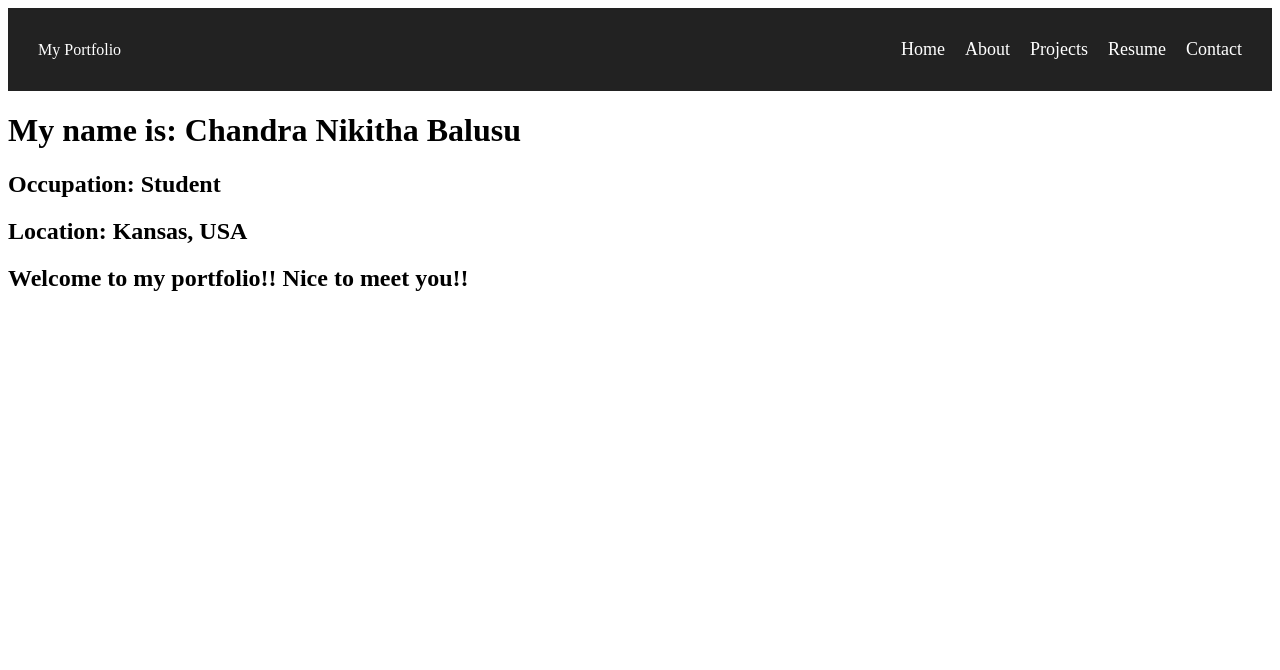
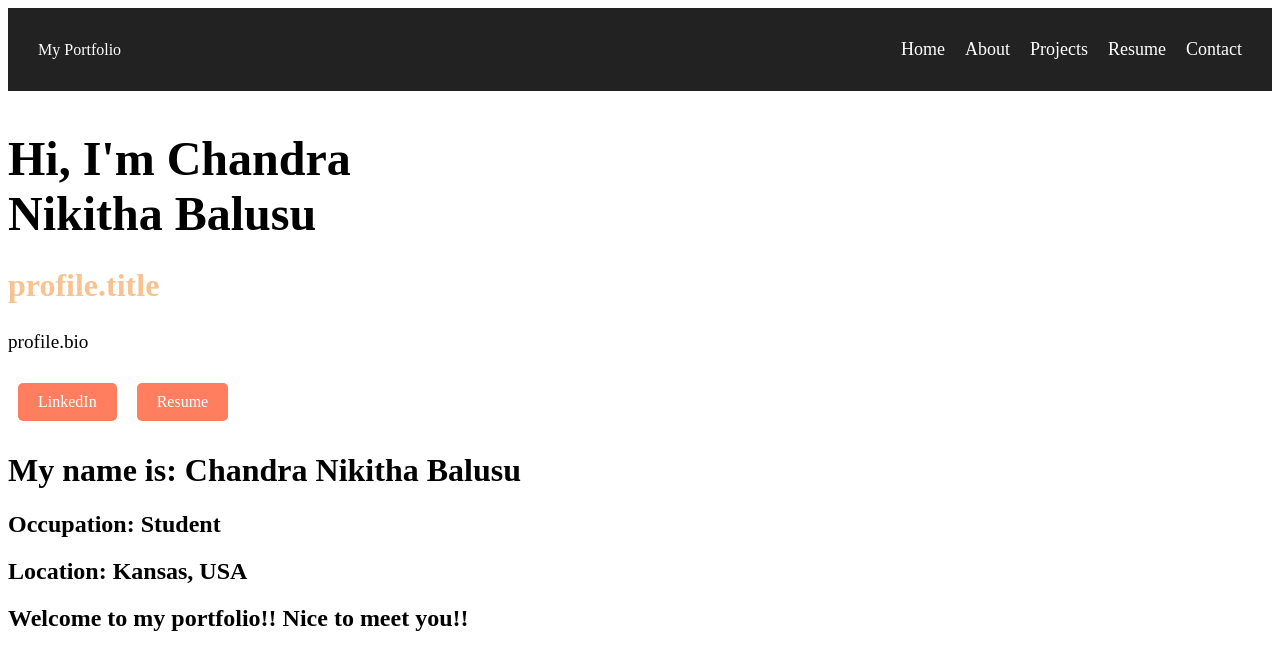
Before and after one commit to nikhithachowdarybalusu/portfolio3, an Angular app: page / in a window 1280 px wide. Shown: the top 670 px of the page. Built offline with nearby package versions, Linux system fonts and the light colour scheme.

Commit message:
Edited app.component.css

```diff
--- a/src/app/app.component.css
+++ b/src/app/app.component.css
@@ -38,7 +38,7 @@
   @media (max-width: 768px) {
 
     .menu-btn {
-      display: none;
+      display: flex;
     }
 
     ul {
@@ -48,8 +48,9 @@
       top: 60px;
       right: 0;
       background: #222;
-      width: 100%;
-      padding: 10px;
+      width: 30%;
+      /* padding-left: 20px; */
+      align-items: center;
     }
 
     ul.open {
--- a/src/app/app.component.html
+++ b/src/app/app.component.html
@@ -9,7 +9,7 @@
     <li><a (click)="scrollToSection('contact')">Contact</a></li>
   </ul>
 </nav>
-
+<app-home></app-home>
 
 
 <h1>My name is: Chandra Nikitha Balusu</h1>
--- a/src/app/app.module.ts
+++ b/src/app/app.module.ts
@@ -3,10 +3,12 @@ import { BrowserModule } from '@angular/platform-browser';
 
 import { AppRoutingModule } from './app-routing.module';
 import { AppComponent } from './app.component';
+import { HomeComponent } from './home/home.component';
 
 @NgModule({
   declarations: [
-    AppComponent
+    AppComponent,
+    HomeComponent
   ],
   imports: [
     BrowserModule,
--- /dev/null
+++ b/src/app/home/home.component.html
@@ -0,0 +1,14 @@
+<section id="home" class="section">
+  <div class="hero">
+    <div class="hero-text">
+      <h1>Hi, I'm Chandra Nikitha Balusu</h1>
+      <h2>profile.title</h2>
+      <p>profile.bio</p>
+      <a href="https://www.linkedin.com/in/nikithabalusu/" target="_blank" class="btn btn-primary">LinkedIn</a>
+      <a class="btn btn-secondary" (click)="viewResume()">Resume</a>
+    </div>
+    <div class="hero-image">
+      <!-- <img [src]="profile?.profileImageUrl" alt="Profile Image" class="profile-img"> -->
+    </div>
+  </div>
+</section>
--- /dev/null
+++ b/src/app/home/home.component.scss
@@ -0,0 +1,58 @@
+.home {
+    display: flex;
+    align-items: center;
+    justify-content: center;
+    height: 100vh;
+    text-align: center;
+    background: linear-gradient(to right, #1e3c72, #2a5298);
+    color: white;
+  }
+
+  .hero {
+    display: flex;
+    align-items: center;
+    justify-content: space-between;
+    max-width: 1000px;
+    width: 100%;
+  }
+
+  .hero-text {
+    max-width: 500px;
+  }
+
+  h1 {
+    font-size: 3rem;
+    margin-bottom: 10px;
+  }
+
+  h2 {
+    font-size: 2rem;
+    color: #f8c291;
+  }
+
+  p {
+    font-size: 1.2rem;
+    margin-bottom: 20px;
+  }
+
+  .hero-image img {
+    width: 200px;
+    border-radius: 50%;
+    border: 4px solid white;
+  }
+
+  .btn {
+    display: inline-block;
+    margin: 10px;
+    padding: 10px 20px;
+    color: white;
+    background: #ff7e5f;
+    text-decoration: none;
+    border-radius: 5px;
+    transition: 0.3s;
+  }
+
+  .btn:hover {
+    background: #ff6f5f;
+    cursor: pointer;
+  }
--- /dev/null
+++ b/src/app/home/home.component.ts
@@ -0,0 +1,42 @@
+import { Component, OnInit } from '@angular/core';
+
+@Component({
+  selector: 'app-home',
+  templateUrl: './home.component.html',
+  styleUrls: ['./home.component.scss']
+})
+export class HomeComponent implements OnInit {
+  profile: any = {};
+
+  constructor() {}
+
+  ngOnInit() {
+    // this.profileService.getProfile().subscribe((data) => {
+    //   this.profile = data;
+    //   console.log("Profile:\n",this.profile);
+    // });
+  }
+
+  // Method to call the API and download the file
+    downloadResume() {
+      // this.profileService.downloadResume().subscribe(
+      //   (blob: Blob) => {
+      //     // Use FileSaver.js to download the file
+      //     const filename = 'Balusu_resume.pdf'; // Provide default filename
+      //     saveAs(blob, filename); // Trigger file download
+      //   },
+      //   (error) => {
+      //     console.error('Error downloading file:', error);
+      //     alert('There was an error downloading the file.');
+      //   }
+      // );
+    }
+
+    viewResume() {
+      // this.profileService.viewResume().subscribe(response => {
+      //   const blob = new Blob([response], { type: 'application/pdf' });
+      //   const url = window.URL.createObjectURL(blob);
+      //   window.open(url);  // Open in new tab
+      // });
+    }
+}
```
Also changed, not shown: src/app/home/home.component.css (added), 1 other file (tests, documents, lock files or other folders).
